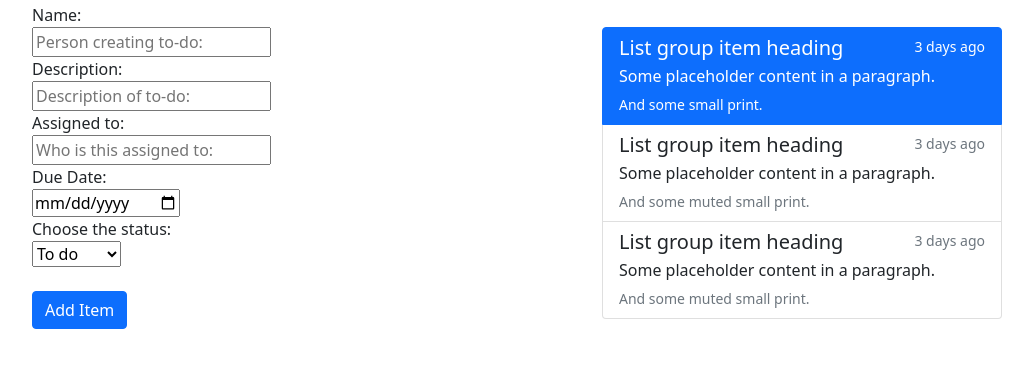
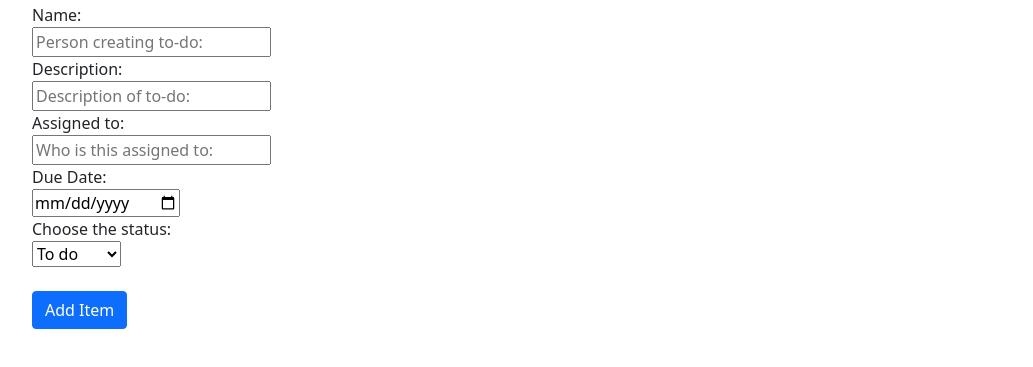
Before and after one commit to MM-tech8/To-Do-List-Website, a plain HTML site: page index.html in a window 1280 px wide. Shown: the part 73-440 px from the top of the page, without its empty margins (50-1083 px from the left). Drawn offline with nearby package versions, Linux system fonts and the light colour scheme.

Commit message:
Update to remove the hard coded summary lists

```diff
--- a/index.html
+++ b/index.html
@@ -40,31 +40,9 @@
                 <!-- List of tasks: -->
                 <div class="taskList"> <br>
                     <div class="list-group" id="taskSummary">
-                        <a href="#" class="list-group-item list-group-item-action active" aria-current="true">
-                          <div class="d-flex w-100 justify-content-between">
-                            <h5 class="mb-1">List group item heading</h5>
-                            <small>3 days ago</small>
-                          </div>
-                          <p class="mb-1">Some placeholder content in a paragraph.</p>
-                          <small>And some small print.</small>
-                        </a>
-                        <a href="#" class="list-group-item list-group-item-action">
-                          <div class="d-flex w-100 justify-content-between">
-                            <h5 class="mb-1">List group item heading</h5>
-                            <small class="text-muted">3 days ago</small>
-                          </div>
-                          <p class="mb-1">Some placeholder content in a paragraph.</p>
-                          <small class="text-muted">And some muted small print.</small>
-                        </a>
-                        <a href="#" class="list-group-item list-group-item-action">
-                          <div class="d-flex w-100 justify-content-between">
-                            <h5 class="mb-1">List group item heading</h5>
-                            <small class="text-muted">3 days ago</small>
-                          </div>
-                          <p class="mb-1">Some placeholder content in a paragraph.</p>
-                          <small class="text-muted">And some muted small print.</small>
-                        </a>
-                      </div>
+                        <!-- The summary cards will go here -->
+
+                    </div>
                 </div>
             </div>
         </div>
```
